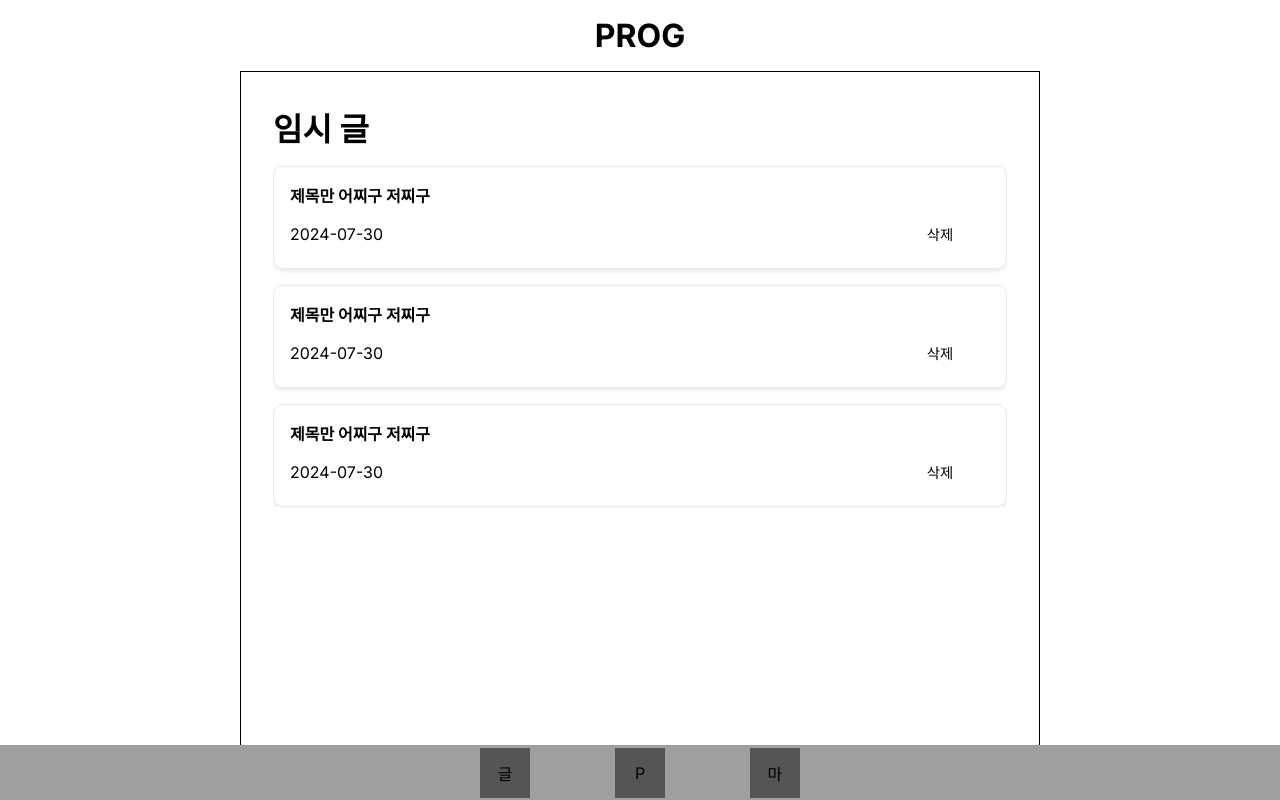
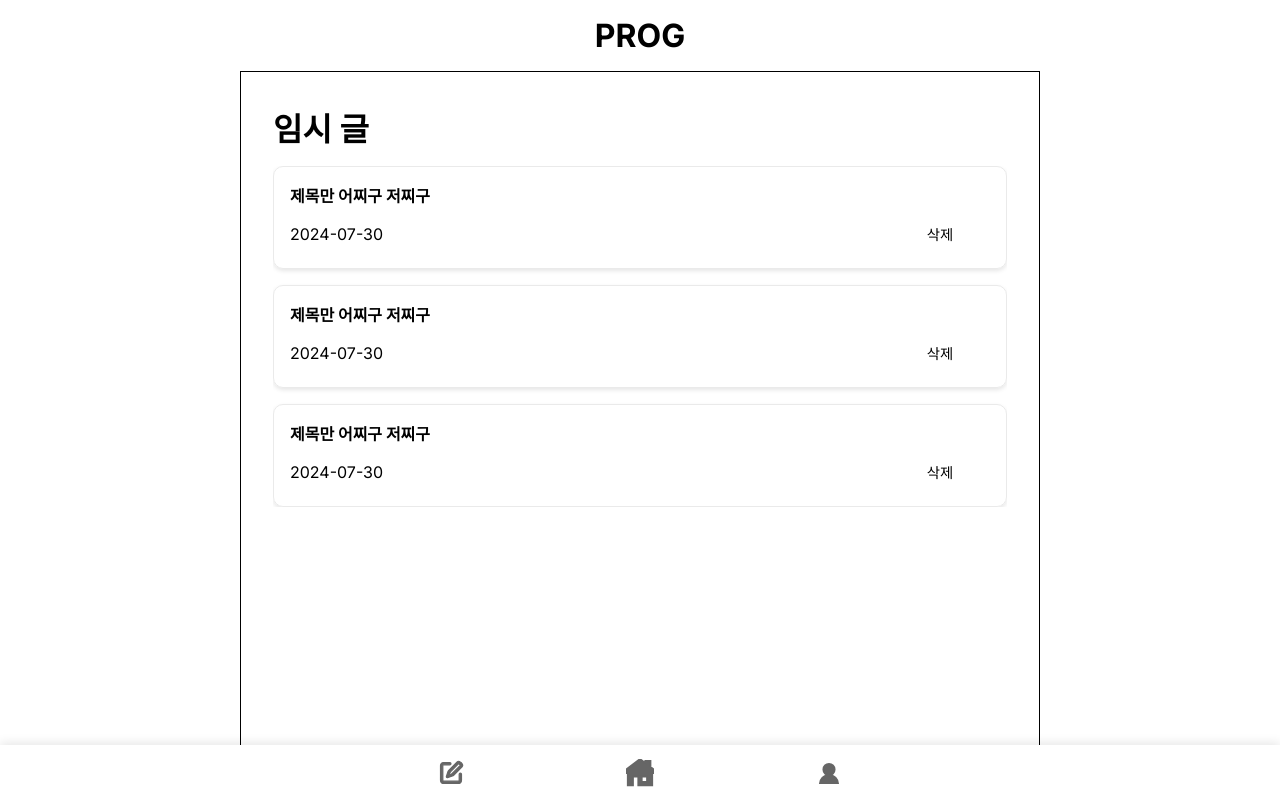
Before and after one commit to pr0-g/frontend, a Next.js app: page /save in a window 1280 px wide. Built offline with nearby package versions, Linux system fonts and the light colour scheme.

Commit message:
feat: nav svg 전환 추가

```diff
--- a/src/app/(afterLogin)/_components/UnderNavigation.tsx
+++ b/src/app/(afterLogin)/_components/UnderNavigation.tsx
@@ -1,19 +1,59 @@
-import Image from "next/image";
+import { useRouter, usePathname } from "next/navigation";
 import styles from "./underNavigation.module.css";
 import Link from "next/link";
 
 export default function UnderNavigation() {
+  const router = useRouter();
+  const pathname = usePathname(); // 현재 경로를 가져오기 위해 usePathname 사용
+
   return (
     <div className={styles.container}>
       <div className={styles.navBar}>
-        {/* <Link href="/"> */}
-        <div className={styles.navItem}>글</div>
-        {/* </Link> */}
+        <Link href="/write">
+          <div
+            className={`${styles.navItem} ${
+              pathname === "/write" ? styles.active : ""
+            }`}
+          >
+            <svg xmlns="http://www.w3.org/2000/svg" viewBox="0 0 24 24">
+              <path
+                fill-rule="evenodd"
+                clip-rule="evenodd"
+                d="M19.186 2.09c.521.25 1.136.612 1.625 1.101.49.49.852 1.104 1.1 1.625.313.654.11 1.408-.401 1.92l-7.214 7.213c-.31.31-.688.541-1.105.675l-4.222 1.353a.75.75 0 0 1-.943-.944l1.353-4.221a2.75 2.75 0 0 1 .674-1.105l7.214-7.214c.512-.512 1.266-.714 1.92-.402zm.211 2.516a3.608 3.608 0 0 0-.828-.586l-6.994 6.994a1.002 1.002 0 0 0-.178.241L9.9 14.102l2.846-1.496c.09-.047.171-.107.242-.178l6.994-6.994a3.61 3.61 0 0 0-.586-.828zM4.999 5.5A.5.5 0 0 1 5.47 5l5.53.005a1 1 0 0 0 0-2L5.5 3A2.5 2.5 0 0 0 3 5.5v12.577c0 .76.082 1.185.319 1.627.224.419.558.754.977.978.442.236.866.318 1.627.318h12.154c.76 0 1.185-.082 1.627-.318.42-.224.754-.559.978-.978.236-.442.318-.866.318-1.627V13a1 1 0 1 0-2 0v5.077c0 .459-.021.571-.082.684a.364.364 0 0 1-.157.157c-.113.06-.225.082-.684.082H5.923c-.459 0-.57-.022-.684-.082a.363.363 0 0 1-.157-.157c-.06-.113-.082-.225-.082-.684V5.5z"
+              />
+            </svg>
+          </div>
+        </Link>
         <Link href="/posts">
-          <div className={styles.navItem}>P</div>
+          <div
+            className={`${styles.navItem} ${
+              pathname === "/posts" ? styles.active : ""
+            }`}
+          >
+            <svg xmlns="http://www.w3.org/2000/svg" viewBox="0 0 16 16">
+              <path
+                fill-rule="evenodd"
+                clip-rule="evenodd"
+                d="M8 0L0 6V8H1V15H4V10H7V15H15V8H16V6L14 4.5V1H11V2.25L8 0ZM9 10H12V13H9V10Z"
+              />
+            </svg>
+          </div>
         </Link>
         <Link href="/mypage">
-          <div className={styles.navItem}>마</div>
+          <div
+            className={`${styles.navItem} ${
+              pathname === "/mypage" ? styles.active : ""
+            }`}
+          >
+            <svg
+              xmlns="http://www.w3.org/2000/svg"
+              viewBox="0 0 16 16"
+              version="1.1"
+            >
+              <circle cx="8" cy="6" r="3.25" />
+              <path d="m2.75 14.25c0-2.5 2-5 5.25-5s5.25 2.5 5.25 5" />
+            </svg>
+          </div>
         </Link>
       </div>
     </div>
--- a/src/app/(afterLogin)/_components/underNavigation.module.css
+++ b/src/app/(afterLogin)/_components/underNavigation.module.css
@@ -6,46 +6,72 @@
   align-items: center;
   width: 100%;
   height: 55px;
-  background-color: #a09e9e;
-
+  background-color: white;
   position: fixed;
   bottom: 0;
   left: 0;
   right: 0;
+  box-shadow: 0 -2px 10px rgba(0, 0, 0, 0.1);
+  z-index: 1000;
 }
 
 .navBar {
-  display: grid;
-  justify-content: center;
+  display: flex;
+  justify-content: space-around;
   align-items: center;
-  padding: 0.5rem;
-  max-width: 50rem;
+  width: 100%;
+  max-width: 600px;
+  height: 100%;
+  padding: 0 16px;
   margin: 0 auto;
-  grid-template-columns: repeat(auto-fit, minmax(0, 10fr));
-  column-gap: 3.3rem;
 }
 
 .navItem {
   display: flex;
   justify-content: center;
   align-items: center;
-  width: 50px;
-  min-width: 50px;
-  height: 50px;
-  min-height: 50px;
-  background-color: #555;
+  flex: 1;
+  height: 100%;
+  min-height: 44px;
+  background-color: transparent;
   border: none;
   cursor: pointer;
-  transition: background-color 0.3s;
-  margin: 0 1rem;
+  transition: all 0.3s;
+  padding: 8px 0;
 }
 
 .navItem:hover {
-  background-color: #777;
+  background-color: rgba(0, 0, 0, 0.05);
 }
 
-.pencilIcon,
-.UserIcon {
-  width: 20px;
-  height: 20px;
+.navItem svg {
+  width: 28px;
+  height: 28px;
 }
+
+.navItem svg path,
+.navItem svg circle {
+  stroke: #666;
+  fill: #666;
+}
+
+.active svg path,
+.active svg circle {
+  stroke: #000;
+  fill: #000;
+}
+
+@media screen and (max-width: 480px) {
+  .container {
+    height: 56px;
+  }
+
+  .navBar {
+    padding: 0 8px;
+  }
+
+  .navItem svg {
+    width: 24px;
+    height: 24px;
+  }
+}
```
